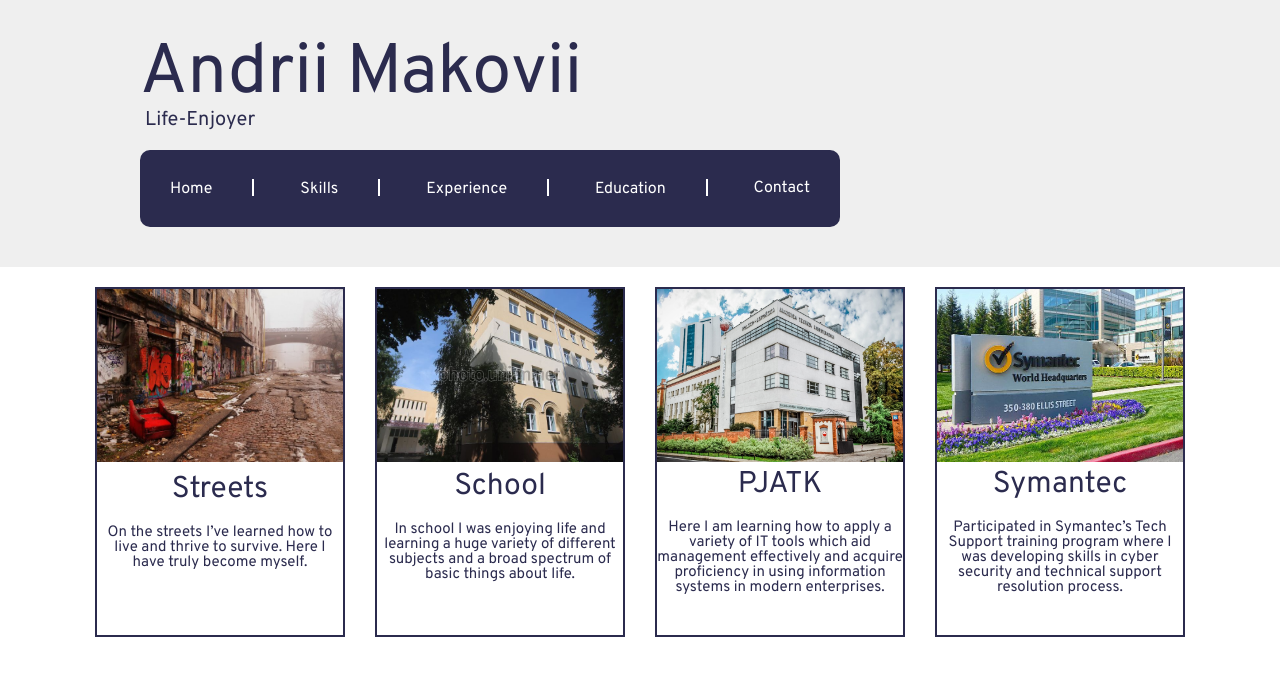
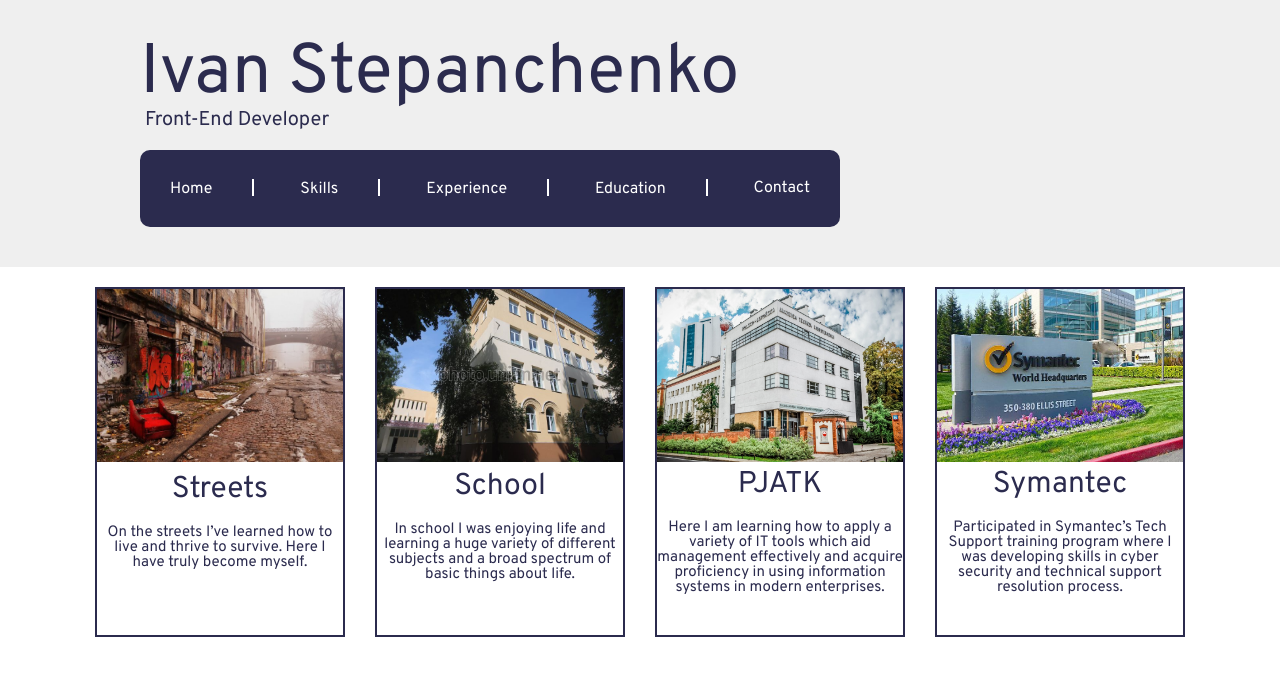
Before and after one commit to vankokos/resume, a plain HTML site: page education.html in a window 1280 px wide. Drawn offline with nearby package versions, Linux system fonts and the light colour scheme.

Commit message:
Revert "hotfix"
This reverts commit 93a1fa3faa6be6c8d4de36210f8f24008dabc82d.

```diff
--- a/education.html
+++ b/education.html
@@ -14,8 +14,8 @@
 <header class="header">
     <div class="container">
         <div class="header__inner">
-            <p class="header__inner-name">Andrii Makovii</p>
-            <p class="header__inner-position">Life-Enjoyer</p>
+            <p class="header__inner-name">Ivan Stepanchenko</p>
+            <p class="header__inner-position">Front-End Developer</p>
             <div class="header__inner-menu">
                 <ul class="header__inner-menu-list">
                     <li class="header__inner-menu-list-item"><a href="index.html" class="header__inner-menu-list-item-link">Home</a></li>
```
